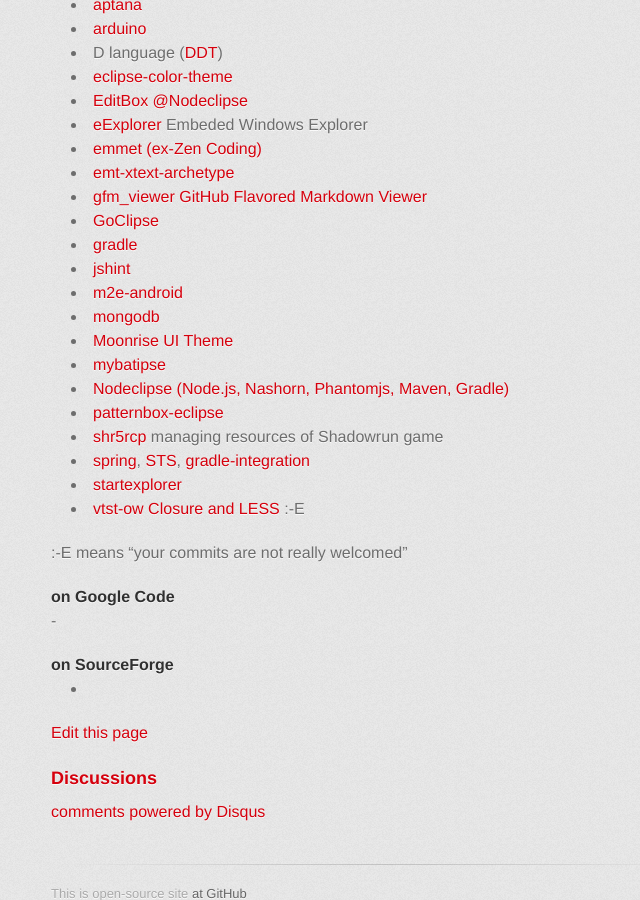
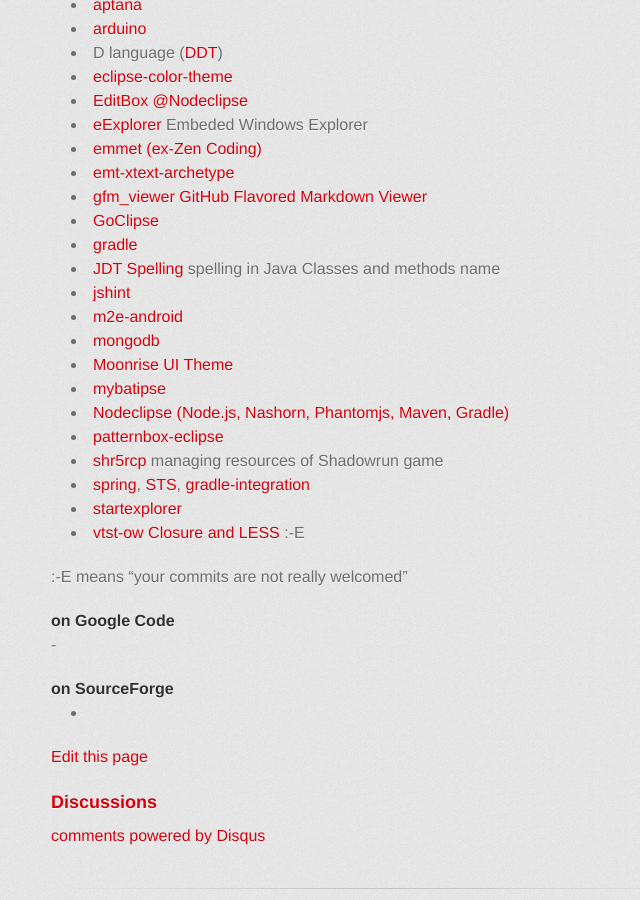
Before and after one commit to with-Eclipse/with-eclipse.github.io, a Jekyll site: the page built from index.md, in a window 1280 px wide and 900 px high, scrolled down 2138 px. Shown: the whole window, without its empty margins (279-919 px from the left). Built offline with Jekyll 4.4.1, drawn with Linux system fonts in a browser that asks for light colours; Markdown is read by kramdown in place of the engine named in the settings; comment, search, counter and statistics services are not loaded.

Commit message:
hendrens/jdt.spelling
ref hendrens/jdt.spelling#10

```diff
--- a/index.md
+++ b/index.md
@@ -104,6 +104,7 @@ Just use code snippet below:
 - [gfm_viewer GitHub Flavored Markdown Viewer](https://github.com/satyagraha/gfm_viewer)
 - [GoClipse](https://github.com/sesteel/goclipse)
 - [gradle](https://github.com/spring-projects/eclipse-integration-gradle)
+- [JDT Spelling](https://github.com/hendrens/jdt.spelling) spelling in Java Classes and methods name
 - [jshint](https://github.com/eclipsesource/jshint-eclipse/)
 - [m2e-android](https://github.com/rgladwell/m2e-android)
 - [mongodb](https://github.com/Kanatoko/MonjaDB)
```
